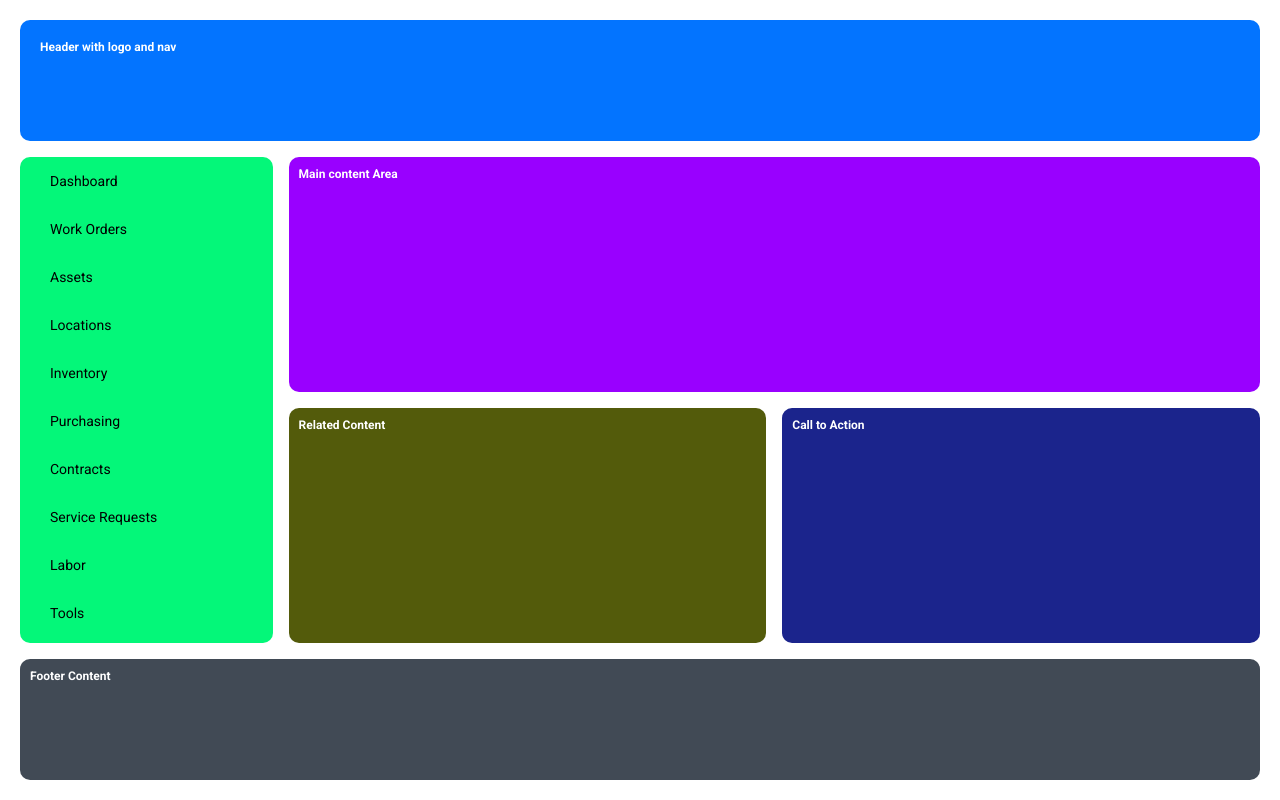
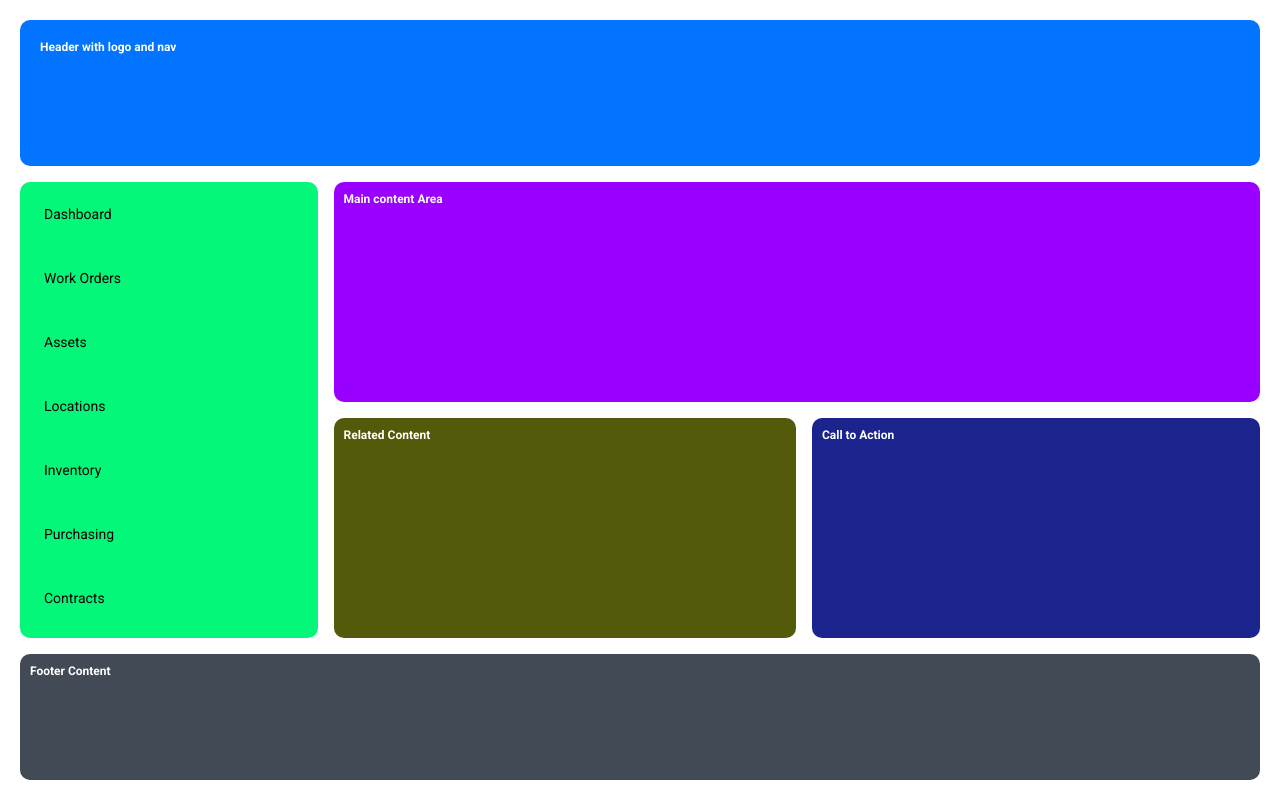
Before and after one commit to laxmareddy9457/UiTask2, a plain HTML site: page index.html in a window 1280 px wide. Drawn offline with Linux system fonts and the light colour scheme.

Commit message:
review check

```diff
--- a/index.css
+++ b/index.css
@@ -1,10 +1,10 @@
 @import url('https://fonts.googleapis.com/css2?family=Roboto:ital,wght@0,100..900;1,100..900&display=swap');
-*{
+* {
     box-sizing: border-box;
     padding: 0;
     margin: 0;
 }
-.Main{
+.Main {
     height: 100vh;
     width: 100%;
     padding: 20px;
@@ -12,89 +12,85 @@
     flex-direction: column;
     gap: 16px;
 }
-.header{
-    height: 16%;
-    background-color: rgb(3, 116, 255);
-   border-radius: 10px;
-   padding: 10px;
-   color: white;
-}
-.desc{
+.desc {
     font-family: Roboto;
     font-size: 12px;
     color: white;
     margin: 10px;
 }
-.bodycontainer{
-    height: 64%;
-    width: 100%;
+.header {
+    flex-grow: 1;
+    background-color: rgb(3, 116, 255);
+    border-radius: 10px;
+    padding: 10px;
+    color: white;
+}
+.bodycontainer {
+    flex-grow: 3;
     display: flex;
     gap: 16px;
+    max-height: 60%;
 }
-.footer{
-    height: 16%;
+.footer {
+    flex-grow: 1;
     background-color: rgb(65, 74, 85);
     border-radius: 10px;
 }
-.sidebar-nav{
-    min-height: 100%;
-    width: 26%;
+.sidebar-nav {
+    flex-grow: 1;
     background-color: rgb(4, 247, 121);
     border-radius: 10px;
+    max-height: 100%;
     overflow-y: scroll;
 }
-.sidebar-nav{
+.sidebar-nav {
     scrollbar-width: none;
     -ms-overflow-style: none;
 }
-.sidebar-nav::-webkit-scrollbar{
+.sidebar-nav::-webkit-scrollbar {
     display: none;
 }
-.content-container{
-    height: 100%;
-    width: 100%;
+.content-container {
+    flex-grow: 5;
     display: flex;
     flex-direction: column;
     gap: 16px;
 }
-.main-content-sec{
+.main-content-sec {
     background-color: rgb(153, 0, 255);
-    width: 100%;
-    height: 50%;
     border-radius: 10px;
-
+    flex-grow: 1;
 }
-.rel-and-cal-con{
-    height: 50%;
+.rel-and-cal-con {
     display: flex;
-    width: 100%;
     gap: 16px;
+    flex-grow: 1;
 }
-.call-action{
+.call-action {
     background-color: rgb(27, 36, 140);
-    width: 50%;
-     border-radius: 10px;
+    border-radius: 10px;
+    flex-grow: 1;
 }
-.related-content{
+.related-content {
     background-color: rgb(83, 91, 11);
- border-radius: 10px;
-    width: 50%;
+    border-radius: 10px;
+    flex-grow: 1;
 }
-.navitems{
+.navitems {
     list-style-type: none;
+    display: flex;
+    flex-direction:column ;
 }
-.navitems li{
+.navitems li {
     font-family: Roboto;
     font-size: 14px;
-    padding: 16px;
-    padding-left: 30px;
-
+    padding:24px ;
 }
-.navitems li a{
+.navitems li a {
     text-decoration: none;
     color: black;
 }
-.navitems li:hover{
+.navitems li:hover {
     background-color: rgb(99, 219, 115);
     cursor: pointer;
 }
```
